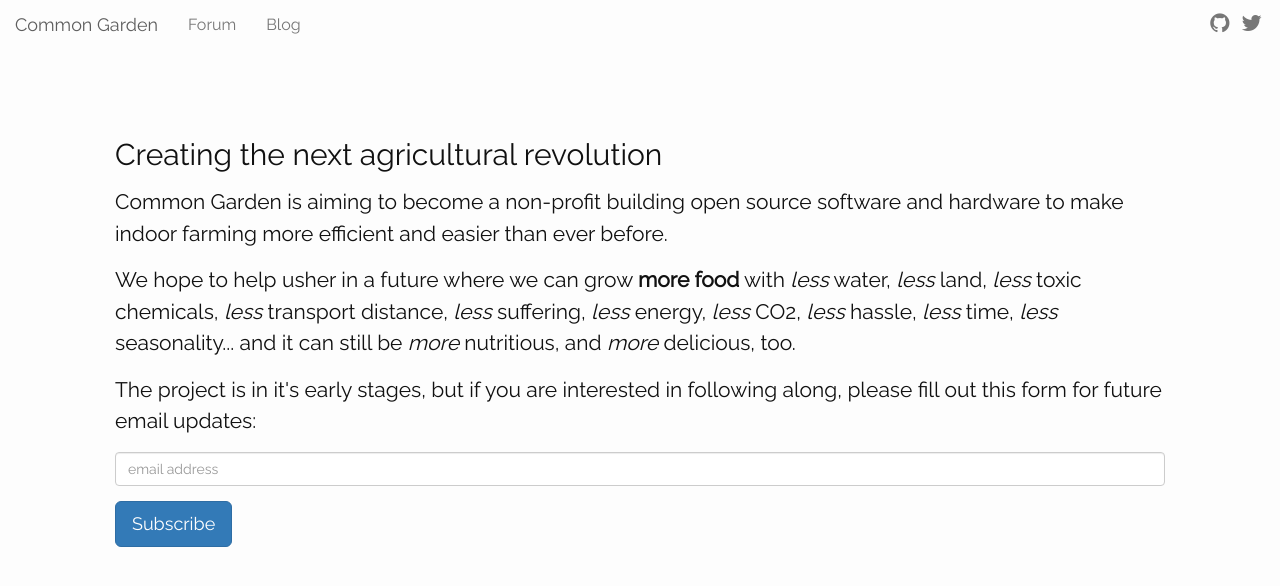
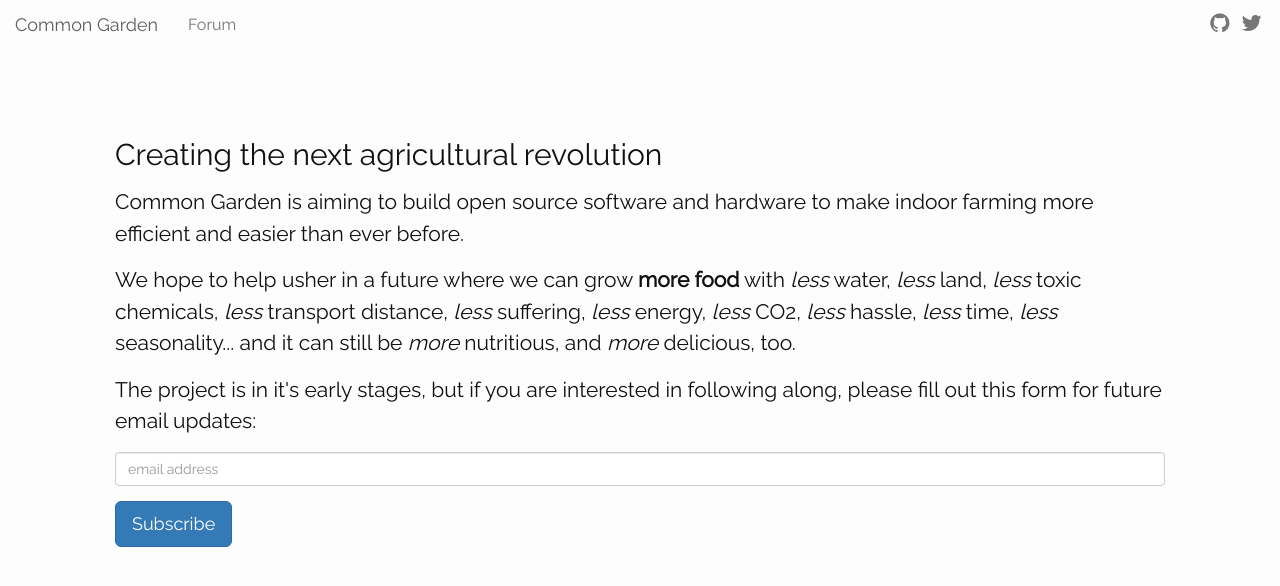
Before and after one commit to CommonGarden/Website, a Jekyll site: the page built from index.html, in a window 1280 px wide. Shown: the top 586 px of the page. Built offline with Jekyll 4.4.1, drawn with Linux system fonts in a browser that asks for light colours; nearby versions of some CDN libraries.

```diff
--- a/_includes/header.html
+++ b/_includes/header.html
@@ -13,8 +13,7 @@
      <!-- Collect the nav links, forms, and other content for toggling -->
     <div class="collapse navbar-collapse" id="main-menu">
       <ul class="nav navbar-nav">
-        <li><a href="http://discourse.commongarden.org">Forum</a></li>
-        <li><a href="#">Blog</a></li>
+        <li><a href="http://meta.commongarden.org">Forum</a></li>
       </ul>
 
       <!-- Social Media -->
--- a/_posts/2015-03-22-welcome-to-jekyll.markdown
+++ b/_posts/2015-03-22-welcome-to-jekyll.markdown
@@ -1,6 +1,6 @@
 ---
 layout: post
-title:  "Welcome to Jekyll!"
+title:  "To feed and save the world"
 date:   2015-03-22 16:04:05
 categories: jekyll update
 ---
--- a/index.html
+++ b/index.html
@@ -5,9 +5,13 @@ layout: default
 <div class="home container-fluid">
   <div class="container jumbotron">
     <h2>Creating the next agricultural revolution</h2>
-    <p>Common Garden is aiming to become a non-profit building open source software and hardware to make indoor farming more efficient and easier than ever before.</p>
+
+    <p>Common Garden is aiming to build open source software and hardware to make indoor farming more efficient and easier than ever before.</p>
+
     <p>We hope to help usher in a future where we can grow <strong>more food</strong> with <em>less</em> water, <em>less</em> land, <em>less</em> toxic chemicals, <em>less</em> transport distance, <em>less</em> suffering, <em>less</em> energy, <em>less</em> CO2, <em>less</em> hassle, <em>less</em> time,  <em>less</em> seasonality... and it can still be <em>more</em> nutritious, and <em>more</em> delicious, too.</p>
+
     <p>The project is in it's early stages, but if you are interested in following along, please fill out this form for future email updates:</p>
+
     <!-- Begin MailChimp Signup Form -->
     <div id="mc_embed_signup">
       <form action="//commongarden.us10.list-manage.com/subscribe/post?u=81f1da6ff0b51ea5d0fedefdb&amp;id=f23d844980" method="post" id="mc-embedded-subscribe-form" name="mc-embedded-subscribe-form" class="validate" target="_blank" novalidate>
```
Also changed, not shown: README.md.
